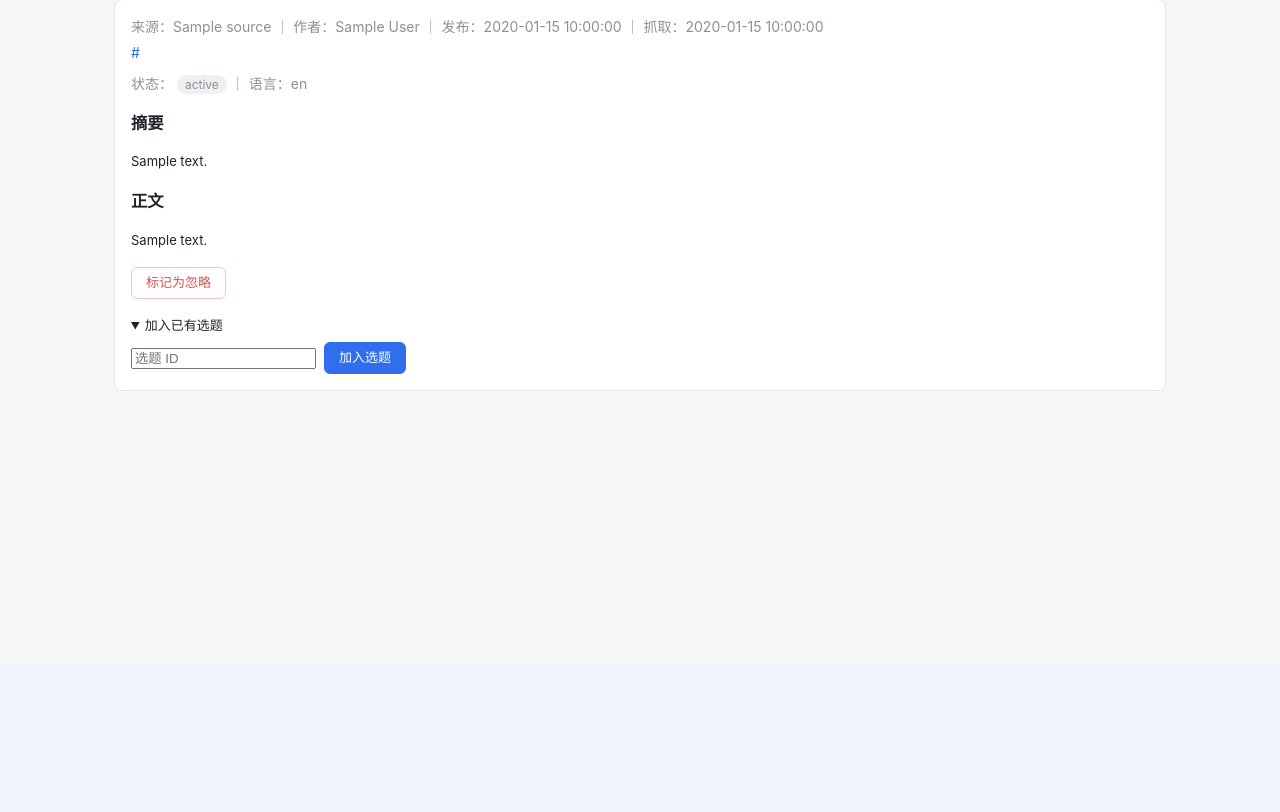
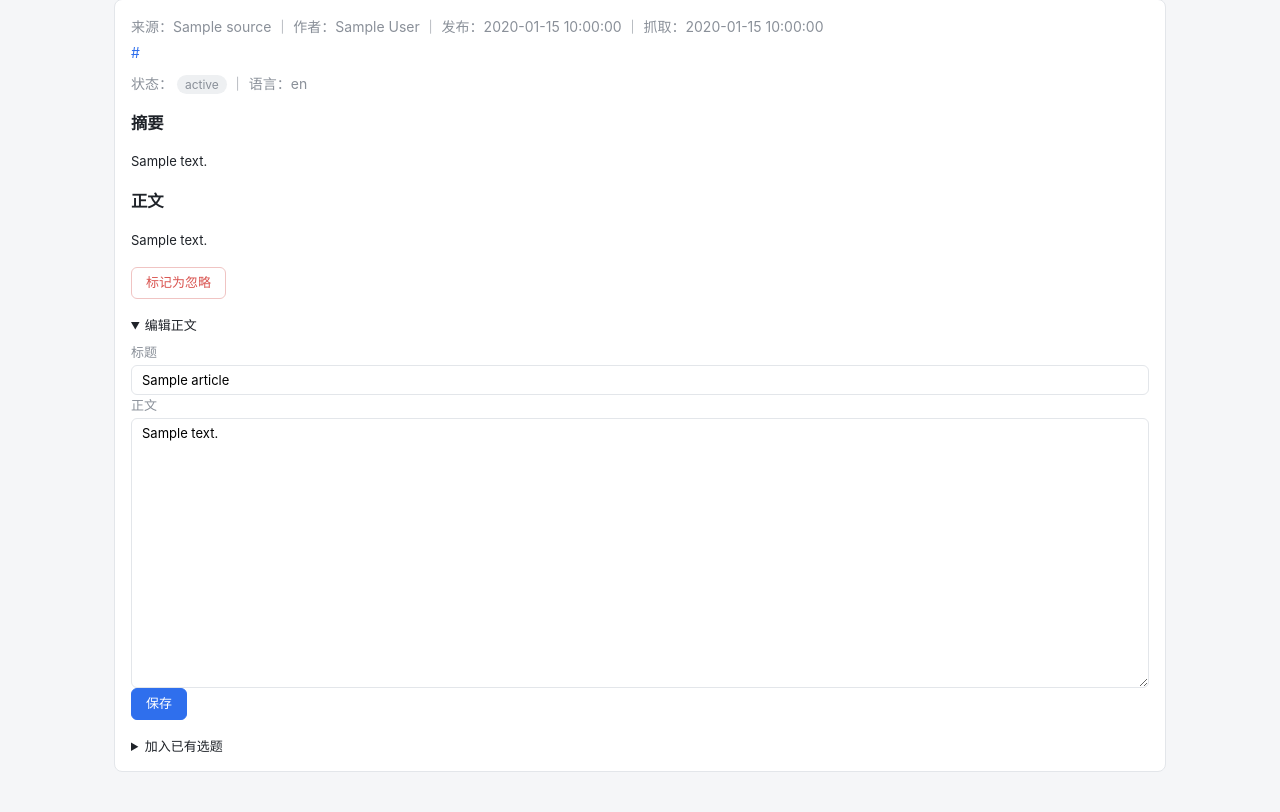
Before and after one commit to mengzhuowei/koubo-script, a FastAPI app: page /articles/1 in a window 1280 px wide, after a click on "编辑正文". Shown: the part 136-948 px from the top of the page. Before the commit the page ends 527 px from the top, so only its background shows below. Run offline with FastAPI, Linux system fonts and the light colour scheme; tables that the repository leaves empty hold one stand-in row (values such as "Sample post"); parts of the project's set-up code (start-up, migrations or seed data) failed here and were passed over; some libraries are stand-ins or nearby versions.

Commit message:
feat(articles): 新增文章标题与正文手动编辑功能
添加文章编辑的后端接口与仓库更新函数，在文章详情页新增可折叠的编辑表单。编辑时会保留文章原有状态和content_hash字段，避免误修改文章流程状态与去重标识。

```diff
--- a/app.py
+++ b/app.py
@@ -170,6 +170,14 @@ def article_ignore(article_id: int):
     from repositories.articles_repo import ignore_article
     ignore_article(article_id)
     return RedirectResponse(url="/articles", status_code=303)
+
+
+@app.post("/articles/{article_id}/edit")
+def article_edit(article_id: int, title: str = Form(...), content_text: str = Form("")):
+    """人工补充/修正正文。保存后回到详情页。"""
+    from repositories.articles_repo import update_article_content
+    update_article_content(article_id, title=title, content_text=content_text)
+    return RedirectResponse(url=f"/articles/{article_id}", status_code=303)
 
 
 @app.post("/articles/{article_id}/add-to-topic")
--- a/templates/article_detail.html
+++ b/templates/article_detail.html
@@ -40,6 +40,21 @@
     </div>
 
     <details style="margin-top:16px">
+      <summary class="link">编辑正文</summary>
+      <form method="post" action="/articles/{{ article.id }}/edit" style="margin-top:8px">
+        <div class="form-row">
+          <label>标题</label>
+          <input type="text" name="title" value="{{ article.title }}" required style="width:100%">
+        </div>
+        <div class="form-row">
+          <label>正文</label>
+          <textarea name="content_text" rows="16" style="width:100%;font-family:inherit">{{ article.content_text or '' }}</textarea>
+        </div>
+        <button class="btn btn-primary" type="submit">保存</button>
+      </form>
+    </details>
+
+    <details style="margin-top:16px">
       <summary class="link">加入已有选题</summary>
       <form class="form-inline" method="post" action="/articles/{{ article.id }}/add-to-topic" style="margin-top:8px">
         <input type="number" name="topic_id" placeholder="选题 ID" required>
```
Also changed, not shown: repositories/articles_repo.py (+15 -0 lines).
